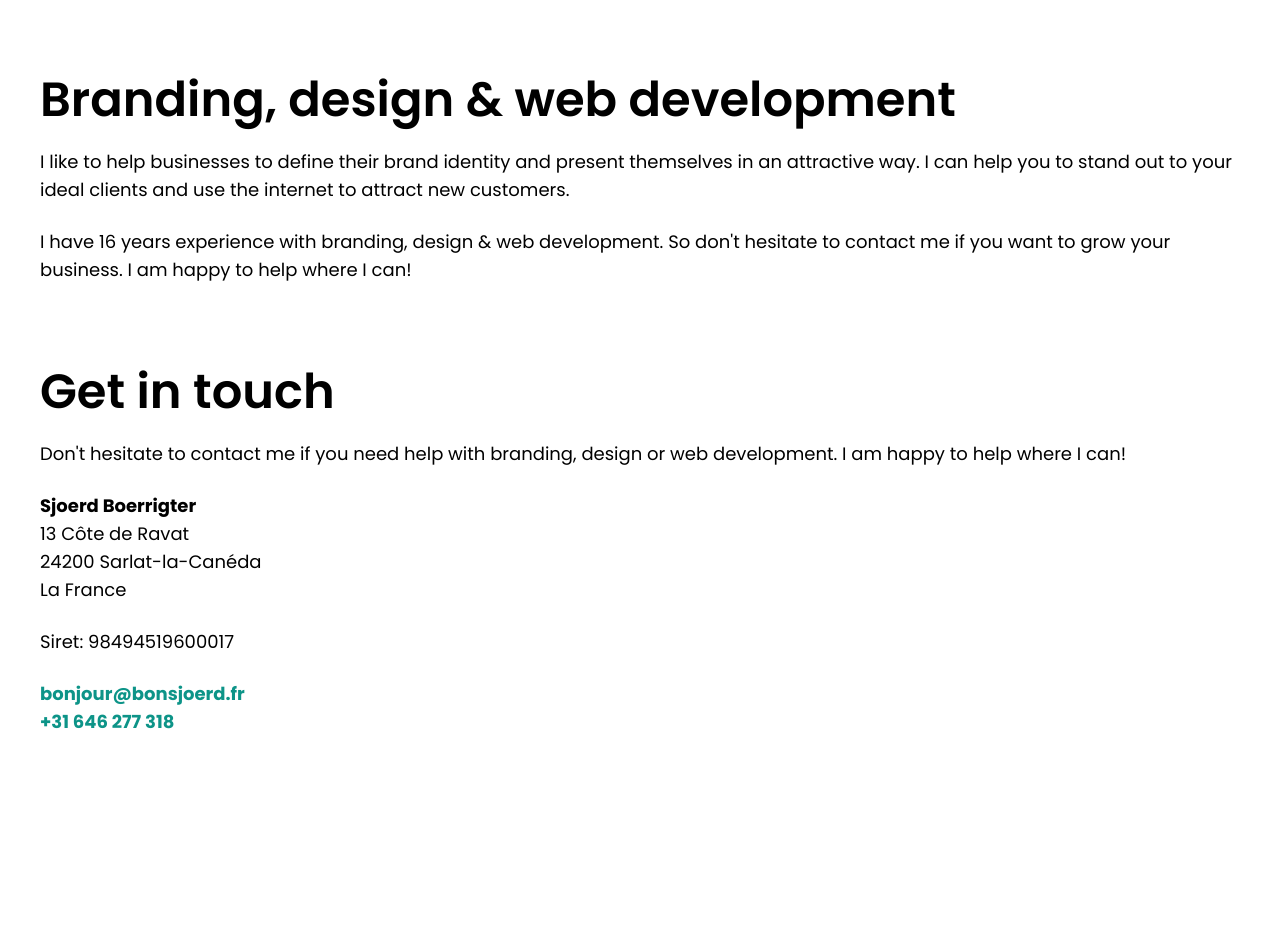
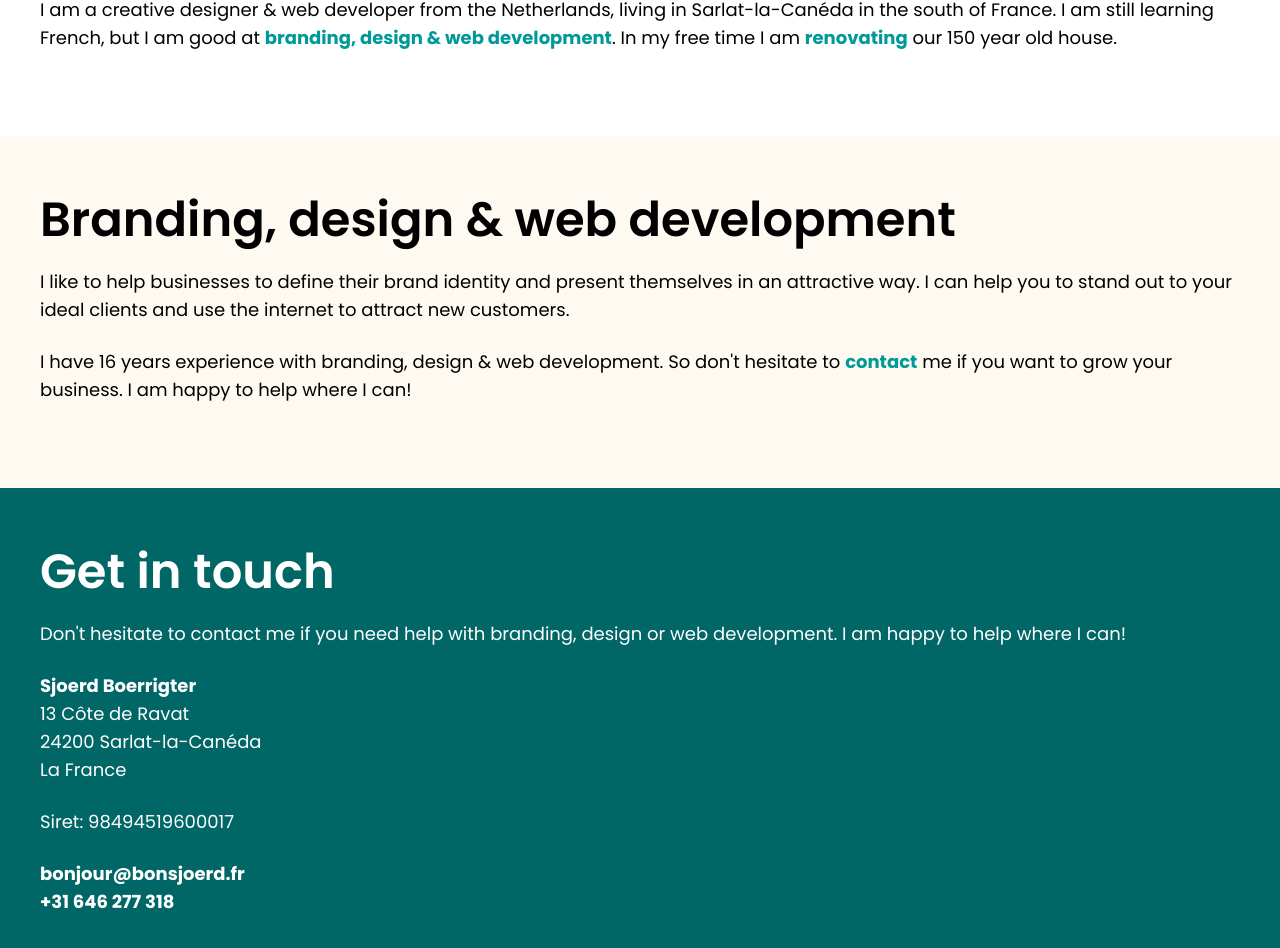
Before and after one commit to sboerrigter/bonsjoerd, a Next.js app: page / in a window 1280 px wide. Shown: the part 280-1228 px from the top of the page. Before the commit the page ends 1040 px from the top, so only its background shows below. Built offline with nearby package versions, Linux system fonts and the light colour scheme.

Commit message:
Site maken

```diff
--- a/app/main.css
+++ b/app/main.css
@@ -22,6 +22,6 @@
   }
 
   a {
-    @apply cursor-pointer transition-colors duration-200 text-teal-600 font-bold hover:underline decoration-2 underline-offset-4;
+    @apply cursor-pointer text-green-500 font-bold hover:underline decoration-2 underline-offset-4;
   }
 }
--- a/app/page.js
+++ b/app/page.js
@@ -24,7 +24,7 @@ export default function Home() {
           BonSjoerd
         </div>
       </Wrap>
-      <Wrap>
+      <Wrap className="py-[60px]">
         <h2 className="h1">Hello, I am Sjoerd</h2>
         <p>
           I am a creative designer &amp; web developer from the Netherlands,
@@ -32,13 +32,16 @@ export default function Home() {
           French, but I am good at{" "}
           <a href="#services">branding, design &amp; web development</a>. In my
           free time I am{" "}
-          <Link href="https://www.youtube.com/channel/UCNHwMsWwnJHmLAcJgup1-EQ">
+          <a
+            href="https://www.youtube.com/channel/UCNHwMsWwnJHmLAcJgup1-EQ"
+            target="blank"
+          >
             renovating
-          </Link>{" "}
+          </a>{" "}
           our 150 year old house.
         </p>
       </Wrap>
-      <div className="py-[60px]" id="services">
+      <div className="bg-yellow-50 py-[60px]" id="services">
         <Wrap>
           <h1 className="h2">Branding, design & web development</h1>
           <p>
@@ -48,16 +51,17 @@ export default function Home() {
           </p>
           <p>
             I have 16 years experience with branding, design & web development.
-            So don't hesitate to contact me if you want to grow your business. I
-            am happy to help where I can!
+            So don't hesitate to <a href="#contact">contact</a> me if you want
+            to grow your business. I am happy to help where I can!
           </p>
         </Wrap>
       </div>
+      <div className="bg-green-600 text-white py-[60px]" id="contact">
         <Wrap>
           <h2>Get in touch</h2>
           <p>
-          Don't hesitate to contact me if you need help with branding, design or
-          web development. I am happy to help where I can!
+            Don't hesitate to contact me if you need help with branding, design
+            or web development. I am happy to help where I can!
           </p>
           <p>
             <strong>Sjoerd Boerrigter</strong>
@@ -70,11 +74,16 @@ export default function Home() {
           </p>
           <p>Siret: 98494519600017</p>
           <p>
-          <a href="mailto:bonjour@bonsjoerd.fr">bonjour@bonsjoerd.fr</a>
+            <a className="text-white" href="mailto:bonjour@bonsjoerd.fr">
+              bonjour@bonsjoerd.fr
+            </a>
             <br />
-          <a href="tel:+31646277318">+31 646 277 318</a>
+            <a className="text-white" href="tel:+31646277318">
+              +31 646 277 318
+            </a>
           </p>
         </Wrap>
+      </div>
     </>
   );
 }
--- a/tailwind.config.js
+++ b/tailwind.config.js
@@ -6,7 +6,19 @@ module.exports = {
     "./components/**/*.{js,ts,jsx,tsx,mdx}",
   ],
   theme: {
-    extend: {},
+    extend: {
+      colors: {
+        green: {
+          500: "#009999",
+          600: "#006666",
+          700: "#004D4D",
+        },
+        yellow: {
+          50: "#FEFAF1",
+          500: "#FFC34D",
+        },
+      },
+    },
   },
   plugins: [],
 };
```
Lines whose indentation alone changed are shown as unchanged.
